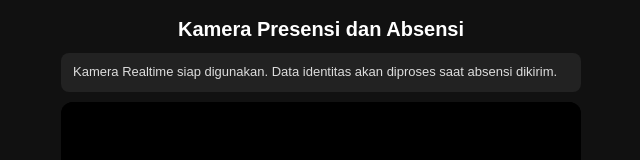
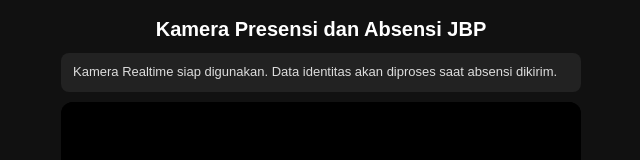
Before and after one commit to husnahusnarsy-web/jbp-camera, a plain HTML site: page index.html in a window 1280 px wide. Shown: the top 160 px of the page, without its empty margins (319-959 px from the left). Drawn offline with Linux system fonts and the light colour scheme.

Commit message:
Update title and headings to include 'JBP'

```diff
--- a/index.html
+++ b/index.html
@@ -3,7 +3,7 @@
 <head>
   <meta charset="UTF-8">
   <meta name="viewport" content="width=device-width, initial-scale=1.0, viewport-fit=cover">
-  <title>Kamera Presensi dan Absensi</title>
+  <title>Kamera Presensi dan Absensi JBP</title>
   <style>
     * { box-sizing: border-box; font-family: Arial, sans-serif; }
     html, body { margin:0; min-height:100%; background:#111; color:#fff; }
@@ -30,7 +30,7 @@
 </head>
 <body>
   <main class="camera-wrap">
-    <h1>Kamera Presensi dan Absensi</h1>
+    <h1>Kamera Presensi dan Absensi JBP</h1>
 
     <div id="identity" class="info">
       Kamera Realtime siap digunakan. Data identitas akan diproses saat absensi dikirim.
@@ -143,10 +143,6 @@
       return;
     }
 
-    /*
-     * Catat timestamp TEPAT ketika foto diambil.
-     * Tidak membuat watermark di halaman kamera.
-     */
     const fotoTimestampIso = new Date().toISOString();
 
     captureBtn.disabled = true;
@@ -179,7 +175,6 @@
       return;
     }
 
-    // Pertahankan tampilan kamera depan seperti versi sebelumnya.
     ctx.save();
     ctx.translate(w, 0);
     ctx.scale(-1, 1);
@@ -220,10 +215,6 @@
     stopCamera();
   });
 
-  /*
-   * Tidak ada lagi JBP_CAMERA_CONTEXT.
-   * Kamera dapat mengambil foto tanpa menunggu Nama, Divisi, atau Status.
-   */
   if (!window.opener) {
     showError("Halaman kamera harus dibuka dari tombol Kamera Realtime pada sistem absensi.");
   } else {
```
